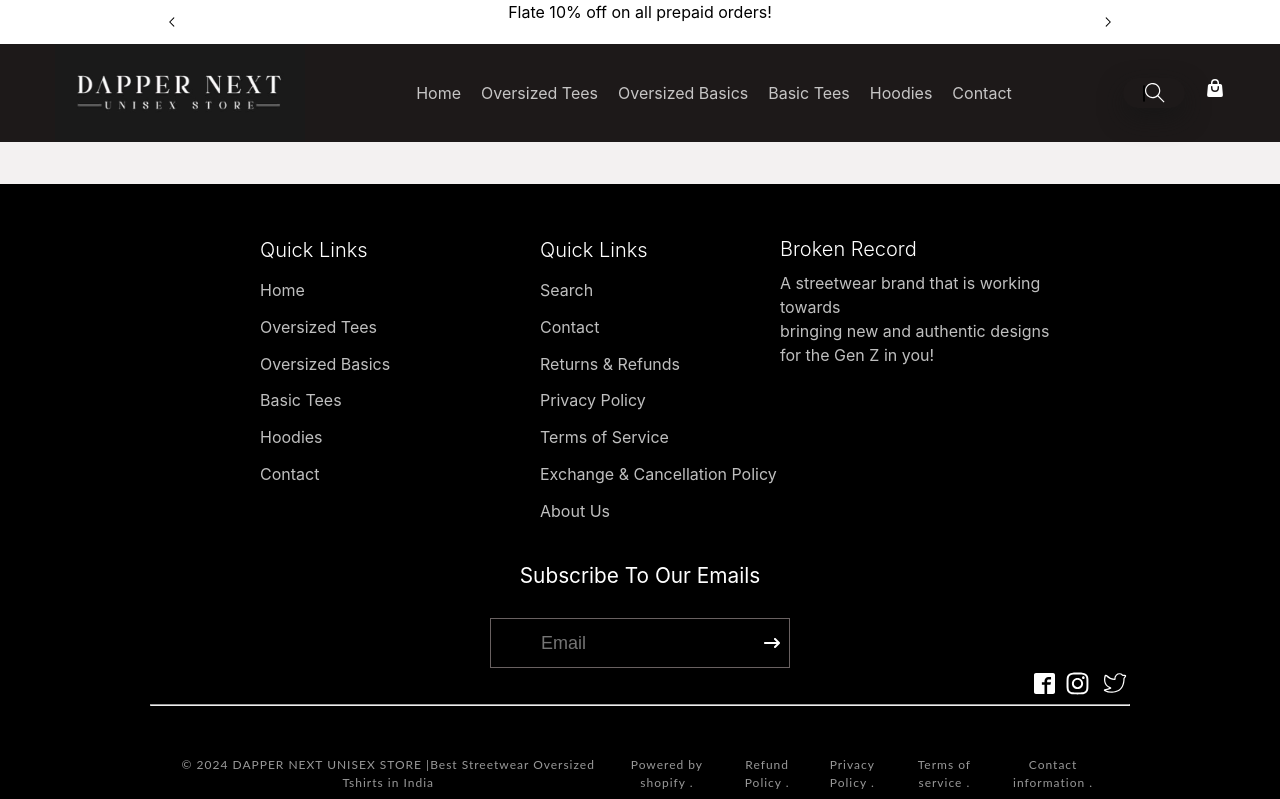
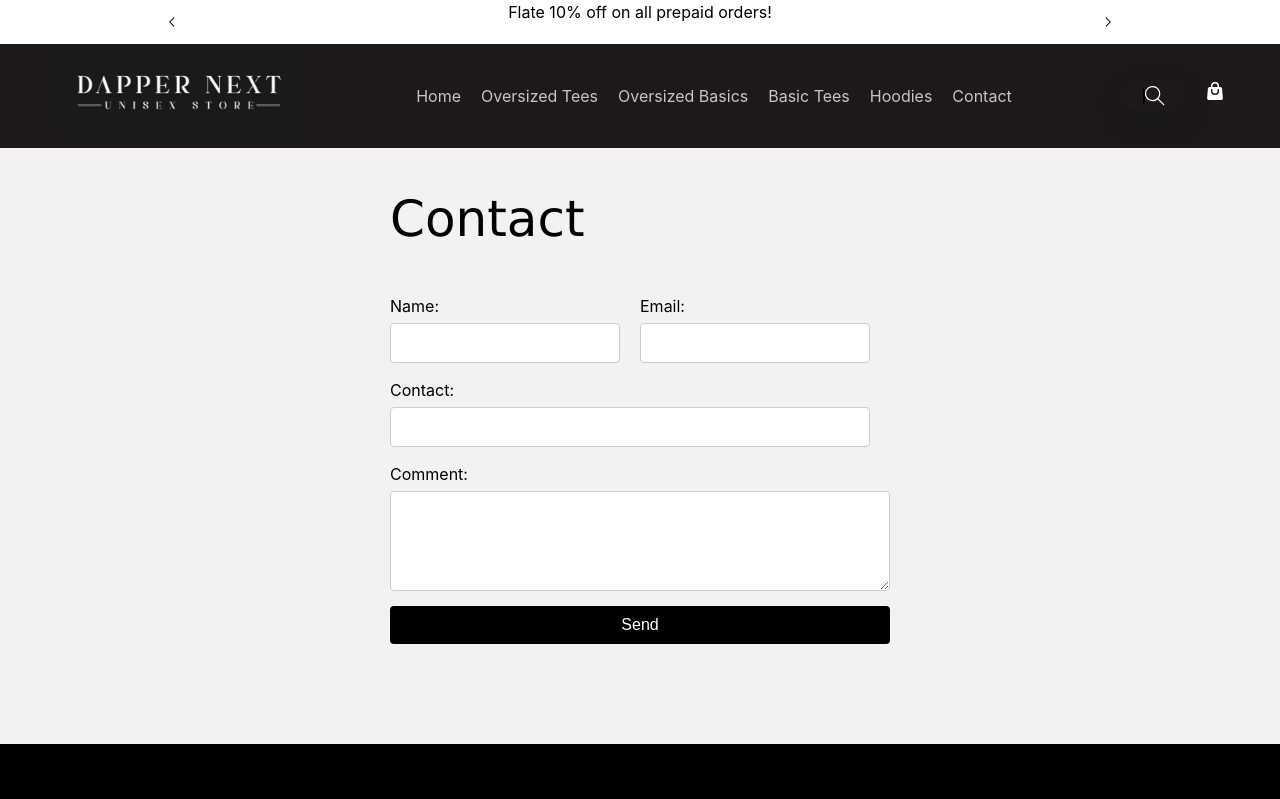
Before and after one commit to akshaygoal/ecommerce-app, a React (Create React App) app: page /contact in a window 1280 px wide. Shown: the top 799 px of the page. Built offline with nearby package versions, Linux system fonts and the light colour scheme.

Commit message:
ecommerce-app
new update

```diff
--- a/src/App.js
+++ b/src/App.js
@@ -3,12 +3,12 @@
 import Navbar from "./components/navbar/navbar";
 import Home from "./components/pages/Home/Home";
 import Footer from "./components/footer/footer";
-import Pages from "./components/pages/pages";
-import Shop from "./components/pages/shop";
+
 import OversizedMoreData from "./components/pages/Oversized T-shirts/Page1/DetailsPage/OversizedMoreData.";
 import OversizedT1 from "./components/pages/Oversized T-shirts/Page1/OversizedT1";
 import OversizedT2 from "./components/pages/Oversized T-shirts/Page2/OversizedT2";
-import Contact from "./components/pages/Contact/Contact";
+import Contact from "./components/pages/ContactPage/Contact";
+
 
 function App() {
   return (
@@ -16,14 +16,12 @@
       <Router>
         <Navbar />
         <Routes>
+
           <Route path="/" element={<Home />} />
           <Route path="/oversized-page1" element={<OversizedT1 />} />
           <Route path="/oversized-page2" element={<OversizedT2 />} />
           <Route path="/oversized-tees/:id" element={<OversizedMoreData />} />
-
-          <Route path="/pages" element={<Pages />} />
-          <Route path="/shop" element={<Shop />} />
-          <Route path="/contact" element={<Contact/>} />
+          <Route path="/contact" element={<Contact />} />
         </Routes>
         <Footer />
       </Router>
--- a/src/components/navbar/navbar.js
+++ b/src/components/navbar/navbar.js
@@ -23,11 +23,14 @@
       </div>
       <div className={state === false ? "navbar" : "navbar1"}>
         <div className={state === false ? "nav-items" : "nav-item1"}>
+          <Link to={"/"}>
           <img
             className={state === false ? "logo-image" : "logo-image1"}
             src={logo}
             alt="logo-image"
           />
+          </Link>
+
           <ul className={state === false ? "navbar-nav" : "navbar-nav1"}>
             <Link
               className={state === false ? "Nav-link" : "Nav-link1"}
--- a/src/components/pages/Contact/Contact.js
+++ /dev/null
@@ -1,12 +0,0 @@
-
-import React from 'react'
-import "./contact.css";
-function Contact() {
-  return (
-    <div>
-      <h2>Helloo my dear  frend</h2>
-    </div>
-  )
-}
-
-export default Contact;
--- a/src/components/pages/Contact/contact.css
+++ /dev/null
@@ -1,6 +0,0 @@
-h1{
-    align-items: center;
-    margin-top: 0;
-    color: black;
-    font-size: 58px;
-}
--- /dev/null
+++ b/src/components/pages/ContactPage/Contact.js
@@ -0,0 +1,76 @@
+import { useState } from "react"
+
+import "./conatct.css"
+function Contact() {
+  const [formData, setFormData] = useState({
+    name: '',
+    email: '',
+    contact: '',
+    comment: ''
+  });
+
+  const handleChange = (e) => {
+    const { name, value } = e.target;
+    setFormData({
+      ...formData,
+      [name]: value
+    });
+  };
+
+  const handleSubmit = (e) => {
+    e.preventDefault();
+    // Handle form submission logic
+    console.log('Form submitted:', formData);
+  };
+
+  return (
+    <form onSubmit={handleSubmit} className="contact-form">
+      <h2 className="contact-text">Contact</h2>
+    <div className="row">
+      <div className="input-group">
+        <label htmlFor="name">Name:</label>
+        <input
+          type="text"
+          id="name"
+          name="name"
+          value={formData.name}
+          onChange={handleChange}
+        />
+      </div>
+      <div className="input-group">
+        <label htmlFor="email">Email:</label>
+        <input
+          type="email"
+          id="email"
+          name="email"
+          value={formData.email}
+          onChange={handleChange}
+        />
+      </div>
+    </div>
+    <div className="input-group">
+      <label htmlFor="contact">Contact:</label>
+      <input
+        type="text"
+        id="contact"
+        name="contact"
+        value={formData.contact}
+        onChange={handleChange}
+      />
+    </div>
+    <div className="input-group">
+      <label htmlFor="comment">Comment:</label>
+      <textarea
+        id="comment"
+        name="comment"
+        value={formData.comment}
+        onChange={handleChange}
+      />
+    </div>
+    <button type="submit">Send</button>
+  </form>
+);
+}
+
+
+export default Contact;
--- /dev/null
+++ b/src/components/pages/ContactPage/conatct.css
@@ -0,0 +1,62 @@
+.contact-form {
+    display: flex;
+    flex-direction: column;
+    max-width: 500px;
+    margin: auto;
+  }
+
+  .row {
+    display: flex;
+    justify-content: space-between;
+  }
+
+  .input-group {
+    display: flex;
+    flex-direction: column;
+    margin-bottom: 15px;
+    width: 100%;
+  }
+
+  .input-group label {
+    margin-bottom: 5px;
+  }
+
+  .input-group input,
+  .input-group textarea {
+    padding: 10px;
+    font-size: 16px;
+    border: 1px solid #ccc;
+    border-radius: 4px;
+  }
+
+  .input-group input {
+    width: calc(100% - 20px);
+  }
+
+  .input-group textarea {
+    resize: vertical;
+    height: 100px;
+  }
+
+  button {
+    padding: 10px 20px;
+    font-size: 16px;
+    background-color: #000000;
+    color: white;
+    border: none;
+    border-radius: 4px;
+    cursor: pointer;
+  }
+
+  button:hover {
+    background-color: #1a3b1b;
+  }
+.contact-form{
+    margin-top: 150px;
+}
+.contact-text{
+    margin-bottom: 50px;
+    font-size: 50px;
+    font-weight: 100;
+    font-family: 'Lucida Sans', 'Lucida Sans Regular', 'Lucida Grande', 'Lucida Sans Unicode', Geneva, Verdana, sans-serif;
+}
```
Also changed, not shown: src/components/pages/Element.js (deleted, +0 -9 lines), src/components/pages/Home.js (deleted).
